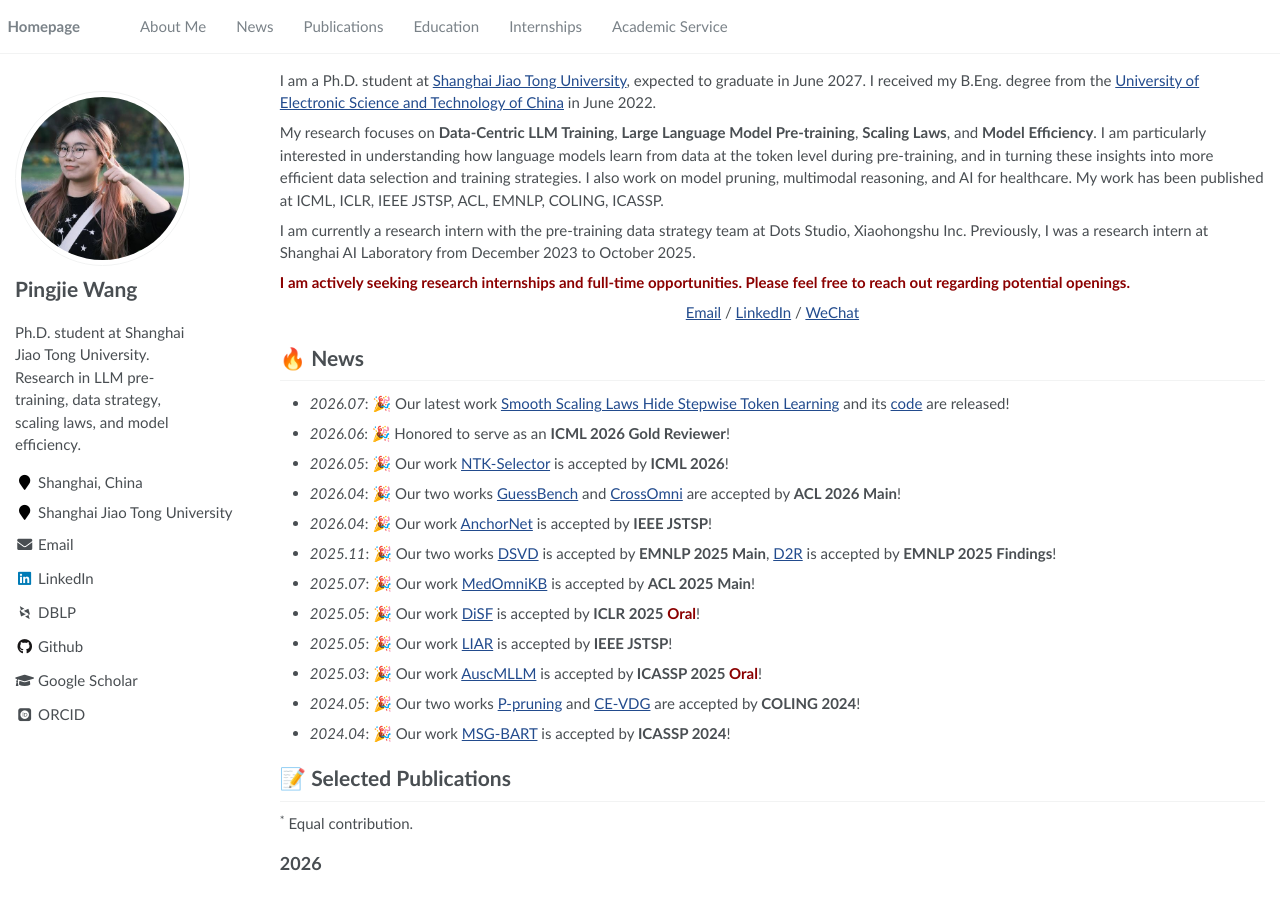
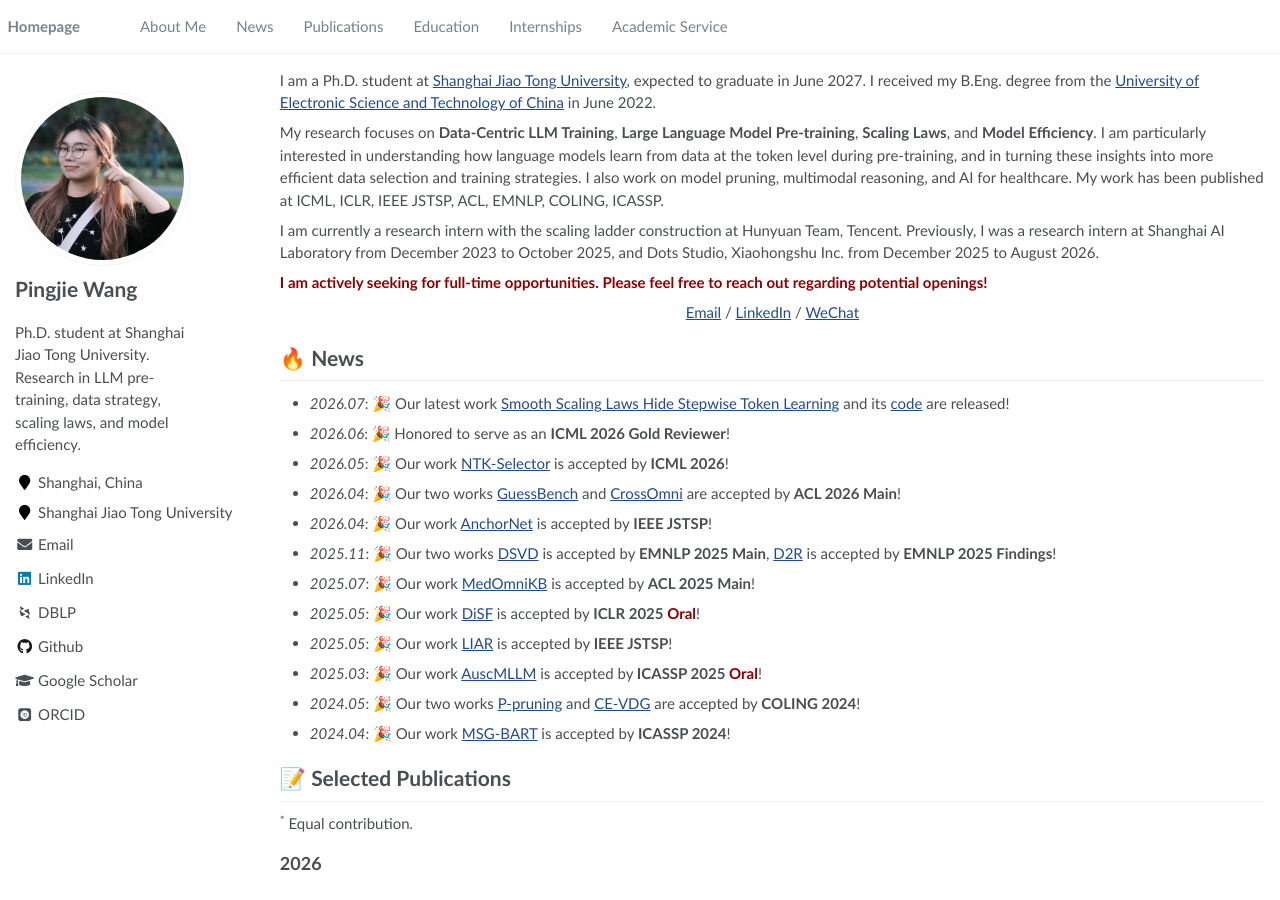
Before and after one commit to applewpj/applewpj.github.io, a Jekyll site: the page built from _pages/about.md, in a window 1280 px wide and 900 px high. Built offline with Jekyll 4.4.1, drawn with Linux system fonts in a browser that asks for light colours; some web fonts are replaced; some of the changed text lies outside the part shown.

Commit message:
modified interships

```diff
--- a/_pages/includes/honers.md
+++ b/_pages/includes/honers.md
@@ -8,7 +8,8 @@
 - Model repeated-data scaling laws under limited-data settings and investigate predictable relationships among model size, training tokens, and repetition.
 - Build language-model-based data selection methods and data scaling ladders for evaluating the scaling value of selected distributions.
 - Develop reusable pipelines for collecting, deduplicating, parsing, reconstructing, and filtering forum data for LLM pre-training. -->
-- 2025.12 - Present, Dots Studio, Xiaohongshu Inc.
+- 2026.8 - Present, Hunyuan Team, Tencent
+- 2025.12 - 2026.8, Dots Studio, Xiaohongshu Inc.
 - 2023.12 - 2025.10, Shanghai Artificial Intelligence Laboratory
 
 <!-- ## Shanghai AI Laboratory
--- a/_pages/includes/intro.md
+++ b/_pages/includes/intro.md
@@ -2,9 +2,9 @@ I am a Ph.D. student at [Shanghai Jiao Tong University](https://www.sjtu.edu.cn/
 
 My research focuses on **Data-Centric LLM Training**, **Large Language Model Pre-training**, **Scaling Laws**, and **Model Efficiency**. I am particularly interested in understanding how language models learn from data at the token level during pre-training, and in turning these insights into more efficient data selection and training strategies. I also work on model pruning, multimodal reasoning, and AI for healthcare. My work has been published at ICML, ICLR, IEEE JSTSP, ACL, EMNLP, COLING, ICASSP.
 
-I am currently a research intern with the pre-training data strategy team at Dots Studio, Xiaohongshu Inc. Previously, I was a research intern at Shanghai AI Laboratory from December 2023 to October 2025.
+I am currently a research intern with the scaling ladder construction at Hunyuan Team, Tencent. Previously, I was a research intern at Shanghai AI Laboratory from December 2023 to October 2025, and Dots Studio, Xiaohongshu Inc. from December 2025 to August 2026.
 
-**<span style="color: #8B0000;">I am actively seeking research internships and full-time opportunities. Please feel free to reach out regarding potential openings.</span>**
+**<span style="color: #8B0000;">I am actively seeking for full-time opportunities. Please feel free to reach out regarding potential openings!</span>**
 
 <p style="text-align: center;">
 <a href="mailto:applewpj@gmail.com">Email</a> /
```
